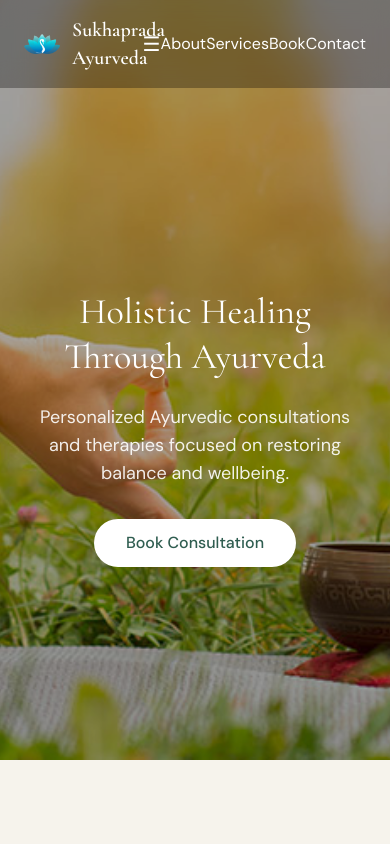
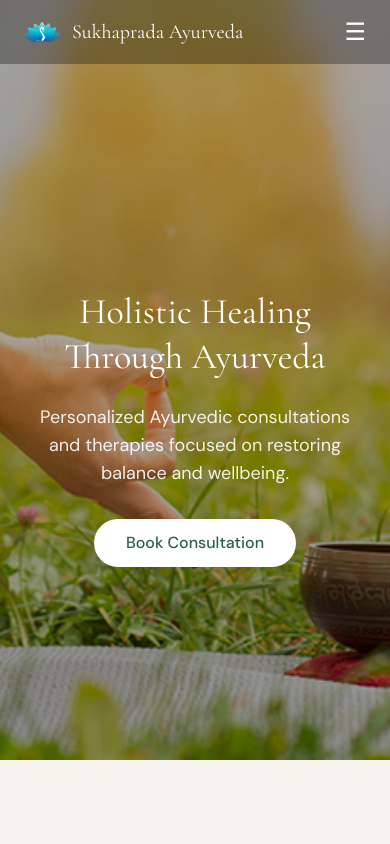
Before and after one commit to vardhantandle1207/sukhaprada-ayurveda, a Next.js app: page / in a window 390 px wide. Shown: the top 844 px of the page. Built offline with nearby package versions, Linux system fonts and the light colour scheme.

Commit message:
bugs fixed

```diff
--- a/components/Navbar.tsx
+++ b/components/Navbar.tsx
@@ -1,10 +1,18 @@
+"use client"
+
+import { useState } from "react"
 import Image from "next/image"
 
 export default function Navbar() {
+
+  const [menuOpen, setMenuOpen] = useState(false)
+
   return (
     <nav className="fixed top-0 left-0 w-full z-50 backdrop-blur-md bg-black/30">
-      <div className="max-w-6xl mx-auto px-6 py-4 flex justify-between items-center text-white">
 
+      <div className="max-w-6xl mx-auto px-6 py-4 flex items-center justify-between text-white">
+
+        {/* Logo + Name */}
         <div className="flex items-center gap-3">
           <Image
             src="/sukhaprada_logo.png"
@@ -13,23 +21,41 @@ export default function Navbar() {
             height={36}
           />
 
-          <h1 className="text-xl md:text-2xl font-semibold">
+          <h1 className="text-xl md:text-2xl font-serif">
             Sukhaprada Ayurveda
           </h1>
         </div>
 
-        <div className="md:hidden text-xl">
-        ☰
-        </div>
-
-        <div className="fhidden md:flex gap-8 text-base">
+        {/* Desktop Menu */}
+        <div className="hidden md:flex gap-8 text-base">
           <a href="#about">About</a>
           <a href="#services">Services</a>
           <a href="#book">Book</a>
           <a href="#contact">Contact</a>
         </div>
 
+        {/* Hamburger */}
+        <button
+          className="md:hidden text-2xl"
+          onClick={() => setMenuOpen(!menuOpen)}
+        >
+          ☰
+        </button>
+
       </div>
+
+      {/* Mobile Menu */}
+      {menuOpen && (
+        <div className="md:hidden bg-black/90 text-white flex flex-col items-center gap-6 py-6">
+
+          <a href="#about" onClick={() => setMenuOpen(false)}>About</a>
+          <a href="#services" onClick={() => setMenuOpen(false)}>Services</a>
+          <a href="#book" onClick={() => setMenuOpen(false)}>Book</a>
+          <a href="#contact" onClick={() => setMenuOpen(false)}>Contact</a>
+
+        </div>
+      )}
+
     </nav>
   )
 }
```
